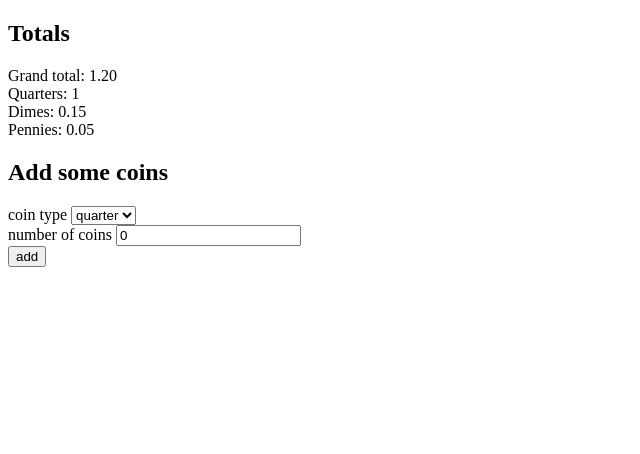
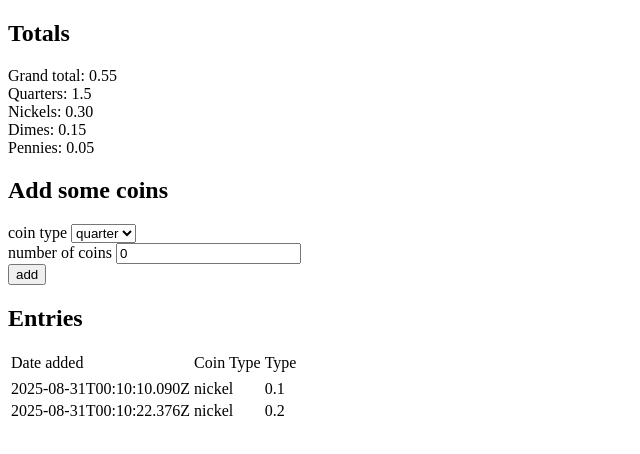
Before and after one commit to Joehl1103/coin-counter, a React (Vite) app: page / in a window 1280 px wide. Shown: the top 454 px of the page, without its empty margins (0-640 px from the left). Built offline with nearby package versions, Linux system fonts and the light colour scheme; data requests are answered from the project's data file.

Commit message:
added table functionality and nickels

```diff
--- a/db.json
+++ b/db.json
@@ -2,14 +2,19 @@
   "total": [
     {
       "id": "grand",
-      "value": 1.2000000000000002
+      "value": 0.55
     }
   ],
   "coin-values": [
     {
       "id": "quarter",
       "value": 0.25,
-      "total": 1
+      "total": 1.5
+    },
+    {
+      "id": "nickel",
+      "value": 0.1,
+      "total": 0.30000000000000004
     },
     {
       "id": "dime",
@@ -25,51 +30,21 @@
   "entries": [
     {
       "id": "1",
-      "date-added": null,
+      "dateAdded": null,
       "coin": null,
-      "amount-added": null
+      "amountAdded": null
     },
     {
-      "id": "f43e",
-      "date-added": "2025-08-30T22:35:02.720Z",
-      "coin": "quarter",
-      "amount-added": 2.5
+      "id": "6f47",
+      "dateAdded": "2025-08-31T00:10:10.090Z",
+      "coin": "nickel",
+      "amountAdded": 0.1
     },
     {
-      "id": "f697",
-      "date-added": "2025-08-30T22:35:11.381Z",
-      "coin": "dime",
-      "amount-added": 0.5
-    },
-    {
-      "id": "fa24",
-      "date-added": "2025-08-30T22:35:19.542Z",
-      "coin": "penny",
-      "amount-added": 1
-    },
-    {
-      "id": "a020",
-      "date-added": "2025-08-30T23:22:39.605Z",
-      "coin": "quarter",
-      "amount-added": 0.25
-    },
-    {
-      "id": "3654",
-      "date-added": "2025-08-30T23:22:42.411Z",
-      "coin": "quarter",
-      "amount-added": 0
-    },
-    {
-      "id": "9cbf",
-      "date-added": "2025-08-30T23:26:09.351Z",
-      "coin": "quarter",
-      "amount-added": 0
-    },
-    {
-      "id": "da31",
-      "date-added": "2025-08-30T23:33:31.257Z",
-      "coin": "penny",
-      "amount-added": 0.01
+      "id": "26e4",
+      "dateAdded": "2025-08-31T00:10:22.376Z",
+      "coin": "nickel",
+      "amountAdded": 0.2
     }
   ]
 }
--- a/src/App.jsx
+++ b/src/App.jsx
@@ -1,28 +1,35 @@
 import { useState, useEffect } from 'react'
 import service from './services'
+import Entries from './Entries'
 
 function App() {
   const [coinType, setCoinType] = useState('quarter')
-  console.log('coin type',coinType)
   const [count, setCount] = useState(0)
   const [total, setTotal] = useState(null)
   const [stateReset,setStateReset] = useState(true)
   const [quarters,setQuarters] = useState(0)
+  const [nickels,setNickels] = useState(0)
   const [dimes, setDimes] = useState(0)
   const [pennies,setPennies] = useState(0)
+  const [entries,setEntries] = useState([])
 
   useEffect(() => {
     service.getTotal()
       .then(t => {
-        const response = t
         setTotal(t)
       })
     service.getAllCoins()
       .then(coinObject => {
         setQuarters(coinObject[0].total)
-        setDimes(coinObject[1].total)
-        setPennies(coinObject[2].total)
+        setNickels(coinObject[1].total)
+        setDimes(coinObject[2].total)
+        setPennies(coinObject[3].total)
       })
+      service.getEntries()
+        .then(e => {
+          console.log('e in useEffect',e)
+          setEntries(e)
+        })
   },[stateReset])
 
   const handleSubmit = async (event) => {
@@ -36,9 +43,9 @@ function App() {
           .then(() => {
             console.log('updated')
               const newEntry = {
-                    "date-added": new Date(),
+                    "dateAdded": new Date(),
                     "coin": coinType,
-                    "amount-added": amountAdded
+                    "amountAdded": amountAdded
                   }
               service.addEntry(newEntry)
               setCoinType('')
@@ -54,6 +61,7 @@ return (
     <h2>Totals</h2>
     <div>Grand total: {total ? (total.toString().length > 4 ? total.toFixed(2) : total) : `error`}</div>
     <div>Quarters: {quarters ? (quarters.toString().length > 4 ? quarters.toFixed(2) : quarters) : `error`}</div>
+    <div>Nickels: {nickels ? (nickels.toString().length > 4 ? nickels.toFixed(2) : nickels) : `error`}</div>
     <div>Dimes: {dimes ? (dimes.toString().length > 4 ? dimes.toFixed(2) : dimes) : `error`}</div>
     <div>Pennies: {pennies ? (pennies.toString().length > 4 ? pennies.toFixed(2) : pennies) : `error`}</div>
     <h2>Add some coins</h2>
@@ -62,6 +70,7 @@ return (
         <label>coin type</label>{" "}
         <select type="option" value={coinType} onChange={(e) => setCoinType(e.target.value)}>
           <option value="quarter">quarter</option>
+          <option value="nickel">nickel</option>
           <option value="dime">dime</option>
           <option value="penny">penny</option>
         </select>
@@ -72,6 +81,8 @@ return (
       </div>
       <button type="submit">add</button>
     </form>
+    <h2>Entries</h2>
+    <Entries entries={entries}/>
   </>
 )
 }
--- a/src/Entries.jsx
+++ b/src/Entries.jsx
@@ -1,3 +1,31 @@
-const Entries = () => {
+import service from './services'
+const Entries = ({ entries }) => {
+    console.log('entries in Entries',entries)
+   return (
+    <div>
+        <table>
+            <thead>
+                <tr>
+                   <td>Date added</td>
+                   <td>Coin Type</td>
+                   <td>Type</td>
+                </tr>
+            </thead>
+            <tbody>
+                {entries.map(e => {
+                    return (
+                        <tr key={e.id}>
+                            <td>{e.dateAdded}</td>
+                            <td>{e.coin}</td>
+                            <td>{e.amountAdded}</td>
+                        </tr>
+                    )
+                })}
 
+            </tbody>
+        </table>
+    </div>
+   )
 }
+
+export default Entries
--- a/src/services.js
+++ b/src/services.js
@@ -51,7 +51,7 @@ const addEntry = async (entry) => {
 const getEntries = async () => {
     const response = await axios.get(`${baseUrl}/entries`)
     const entries = response.data.slice(response.data[1],response.data.length)
-    console.log('entries',entries)
+    return entries
 }
 
-export default { getTotal, updateTotal, getAllCoins, getCoinObject, addEntry }
+export default { getTotal, updateTotal, getAllCoins, getCoinObject, addEntry, getEntries }
```
